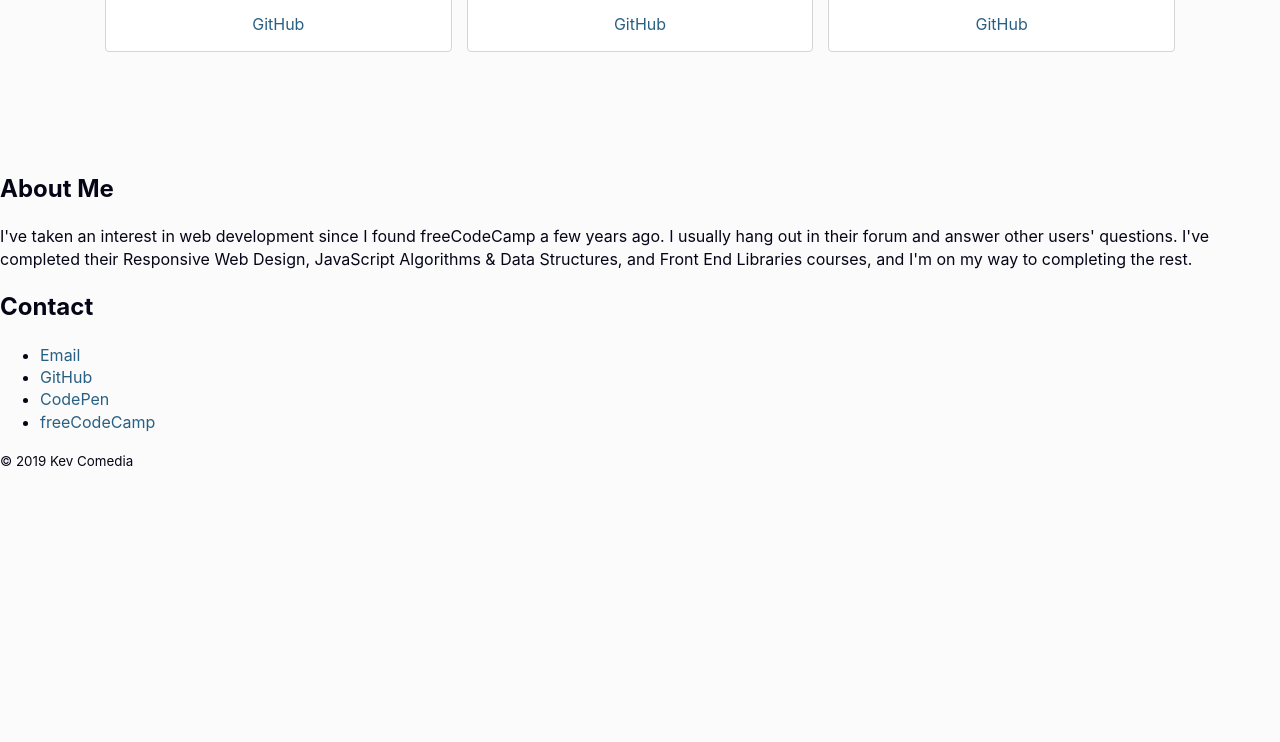
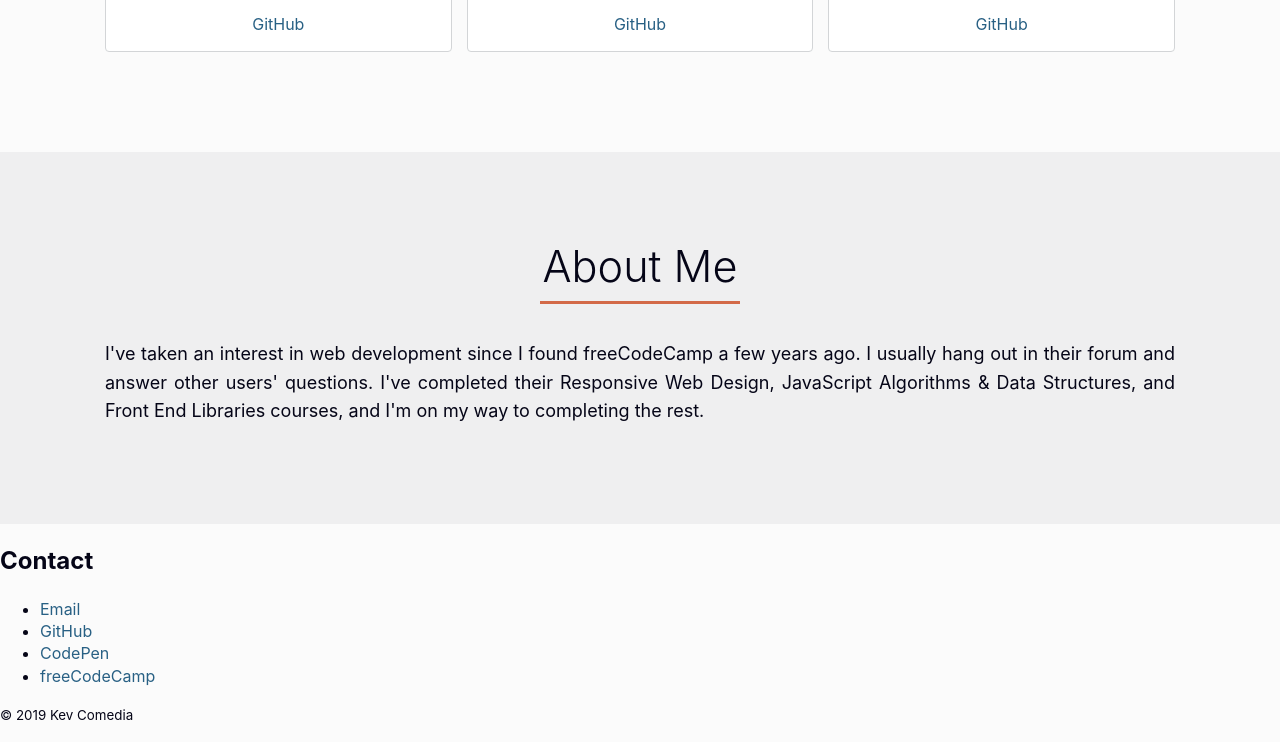
Before and after one commit to kevcomedia/kevcomedia.github.io, a plain HTML site: page index.html in a window 1280 px wide. Shown: the part 2299-3041 px from the top of the page. Before the commit the page ends 2786 px from the top, so only its background shows below. Drawn offline with Linux system fonts and the light colour scheme; a web font is replaced by a local one.

Commit message:
Write about section styles

```diff
--- a/index.html
+++ b/index.html
@@ -172,15 +172,17 @@
         </div>
       </section>
 
-      <section id="about">
-        <h2>About Me</h2>
-        <p>
+      <section class="section about" id="about">
+        <div class="section__inner about__inner">
+          <h2 class="section__title about__title">About Me</h2>
+          <p class="about__prose">
             I've taken an interest in web development since I found freeCodeCamp a
             few years ago. I usually hang out in their forum and answer other
             users' questions. I've completed their Responsive Web Design,
             JavaScript Algorithms &amp; Data Structures, and Front End Libraries
             courses, and I'm on my way to completing the rest.
           </p>
+        </div>
       </section>
 
       <section id="contact">
--- a/styles.css
+++ b/styles.css
@@ -211,3 +211,42 @@ a:hover {
   display: block;
   width: 100%;
 }
+
+
+/** About */
+
+.about {
+  background: #efeff0;
+  font-size: 1.8rem;
+  line-height: 1.6;
+}
+
+.about__inner {
+  padding: 0 1.5rem;
+}
+
+.about__title {
+  font-size: 2.4em;
+  font-weight: 300;
+  margin-top: 0;
+}
+
+/**
+ * Decorative bar after the title.
+ *
+ * 1. Set width to be about the same as the title text.
+ * 2. Roughly 3 pixels.
+ */
+
+.about__title::after {
+  background: #d36a48;
+  content: '';
+  display: block;
+  height: 0.0695em; /* 2 */
+  margin: auto;
+  width: 4.63em; /* 1 */
+}
+
+.about__prose {
+  text-align: justify;
+}
```
Lines whose indentation alone changed are shown as unchanged.
